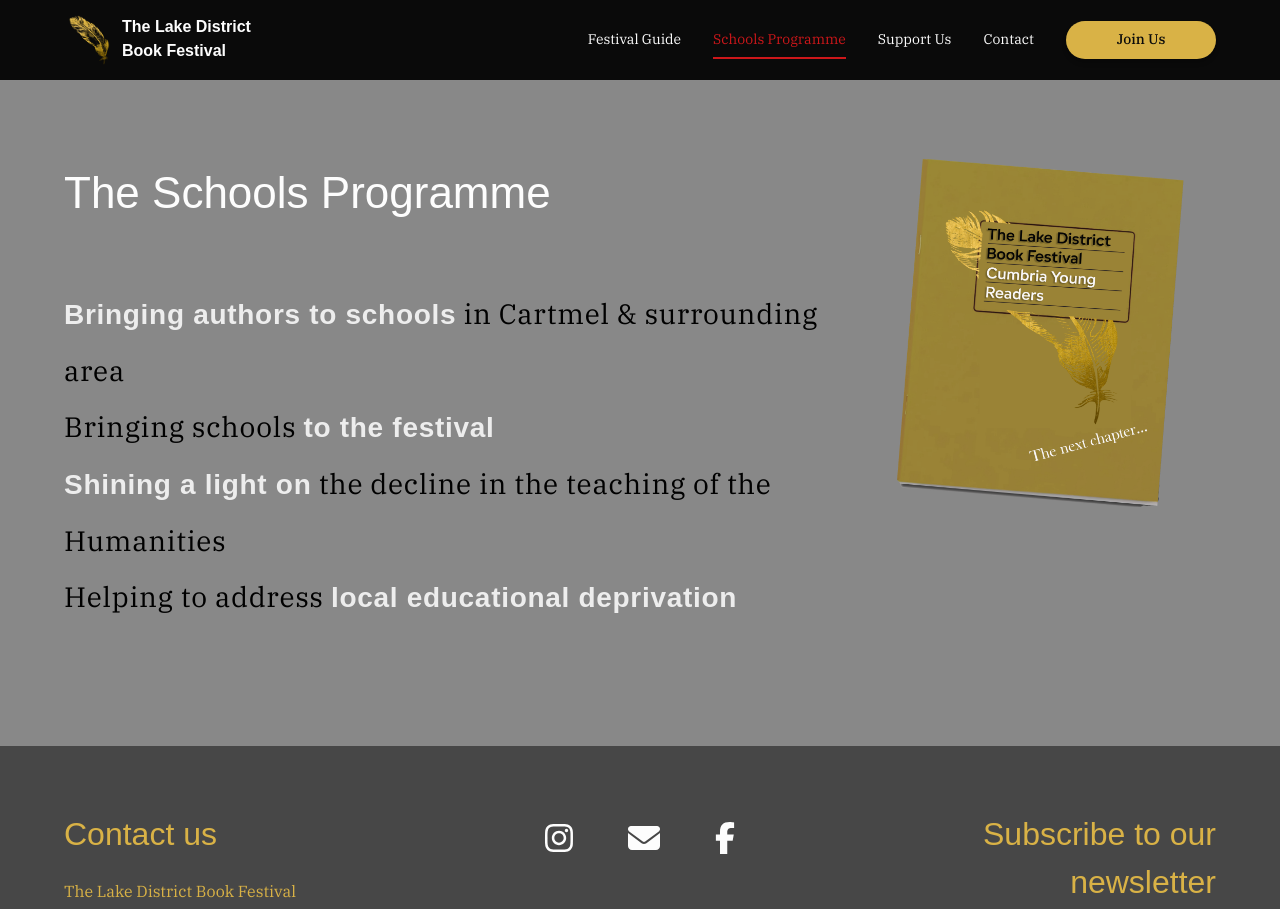
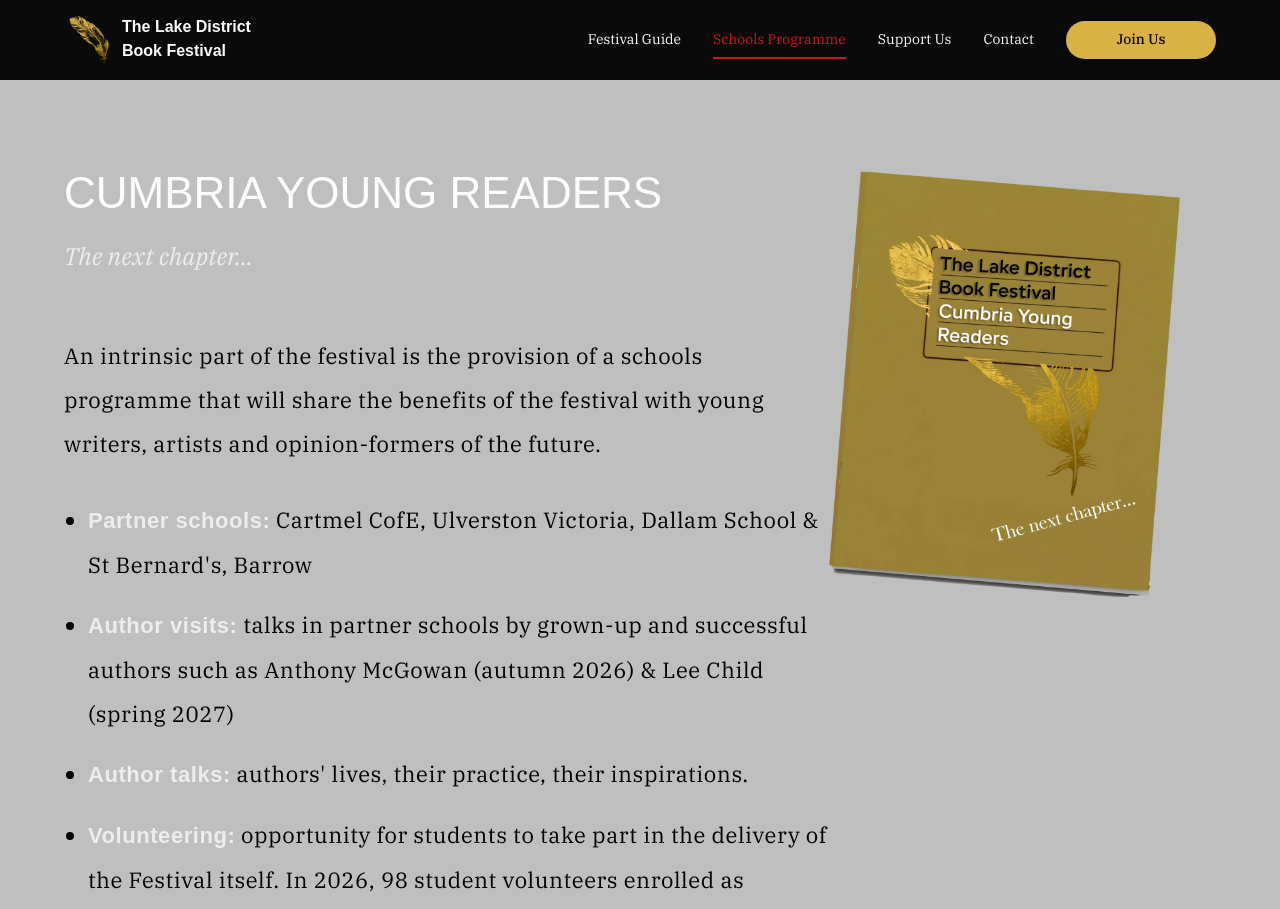
Before and after one commit to Shakey343/lakes-book-fest, a React (Vite) app: page /schools in a window 1280 px wide. Shown: the top 909 px of the page. Built offline with nearby package versions, Linux system fonts and the light colour scheme; a web font is replaced by a local one; what tailwind-hamburgers would draw is missing.

Commit message:
schools page content updated

```diff
--- a/src/components/sections/SchoolsPage.tsx
+++ b/src/components/sections/SchoolsPage.tsx
@@ -5,51 +5,56 @@
   return (
     <>
       <Container
-        className="mt-[80px] py-[80px] pb-[120px] bg-dark-grey relative flex flex-col gap-[60px] text-center sm:text-left"
+        className="mt-[80px] py-[80px] pb-[120px] bg-map-grey relative flex flex-col gap-[60px] text-center sm:text-left"
         id="schools"
       >
-        <h2 className="text-white font-light text-[44px] w-full sm:w-1/2 md:w-full">
-          The Schools Programme
-        </h2>
-        <div className="md:text-[20px] lg:text-[28px] leading-loose tracking-wide w-full lg:w-2/3">
+        <div className="flex flex-col gap-[12px] w-full sm:w-1/2 md:w-full">
+          <h2 className="text-white font-light text-[44px] uppercase">
+            Cumbria Young Readers
+          </h2>
+          <p className="text-silver italic text-[24px]">The next chapter...</p>
+        </div>
+        <div className="md:text-[18px] lg:text-[22px] leading-loose tracking-wide w-full lg:w-2/3 flex flex-col gap-[32px]">
           <p>
-            <span className="text-silver">Bringing authors to schools</span> in
-            Cartmel & surrounding area
+            An intrinsic part of the festival is the provision of a schools
+            programme that will share the benefits of the festival with young
+            writers, artists and opinion-formers of the future.
           </p>
-          <p>
-            Bringing schools{" "}
-            <span className="text-silver">to the festival</span>
-          </p>
-          <p>
-            <span className="text-silver">Shining a light on</span> the decline
-            in the teaching of the Humanities
-          </p>
-          <p>
-            Helping to address{" "}
-            <span className="text-silver">local educational deprivation</span>
-          </p>
-          {/* <p>
-          Partner Schools for 2026-2027 are{" "}
-          <span className="text-silver">
-            <a href="https://www.cartmelprioryschool.co.uk/" className="hover:opacity-80">
-              Cartmel Priory CofE School
-            </a>
-            ,{" "}
-            <a href="https://www.dallamschool.co.uk/" className="hover:opacity-80">
-              Dallam School
-            </a>
-            , Milnthorpe &{" "}
-            <a href="https://stbernardsschool.uk/" className="hover:opacity-80">
-              St Bernard's Catholic High School
-            </a>
-            , Barrow-in-Furness
-          </span>
-        </p> */}
+          <ul className="list-disc pl-[24px] flex flex-col gap-[16px] text-left">
+            <li>
+              <span className="text-silver">Partner schools:</span> Cartmel
+              CofE, Ulverston Victoria, Dallam School & St Bernard's, Barrow
+            </li>
+            <li>
+              <span className="text-silver">Author visits:</span> talks in
+              partner schools by grown-up and successful authors such as
+              Anthony McGowan (autumn 2026) & Lee Child (spring 2027)
+            </li>
+            <li>
+              <span className="text-silver">Author talks:</span> authors' lives,
+              their practice, their inspirations.
+            </li>
+            <li>
+              <span className="text-silver">Volunteering:</span> opportunity for
+              students to take part in the delivery of the Festival itself. In
+              2026, 98 student volunteers enrolled as stewards, guides &
+              runners.
+            </li>
+            <li>
+              <span className="text-silver">
+                Cumbria Young Readers' Mission:
+              </span>{" "}
+              to transport 14-18 year old students beyond the school walls and
+              give a sense of the tremendous possibility of the written and
+              spoken word - and its critical importance to a functioning
+              society.
+            </li>
+          </ul>
         </div>
         <img
           src={bookImg}
           alt=""
-          className="hidden sm:block h-[250px] lg:h-[450px] absolute right-[60px] top-0 lg:right-[80px] lg:top-[22px]"
+          className="hidden sm:block h-[250px] lg:h-[550px] absolute right-[60px] top-0 lg:right-[80px] lg:top-[22px]"
         />
       </Container>
     </>
```
